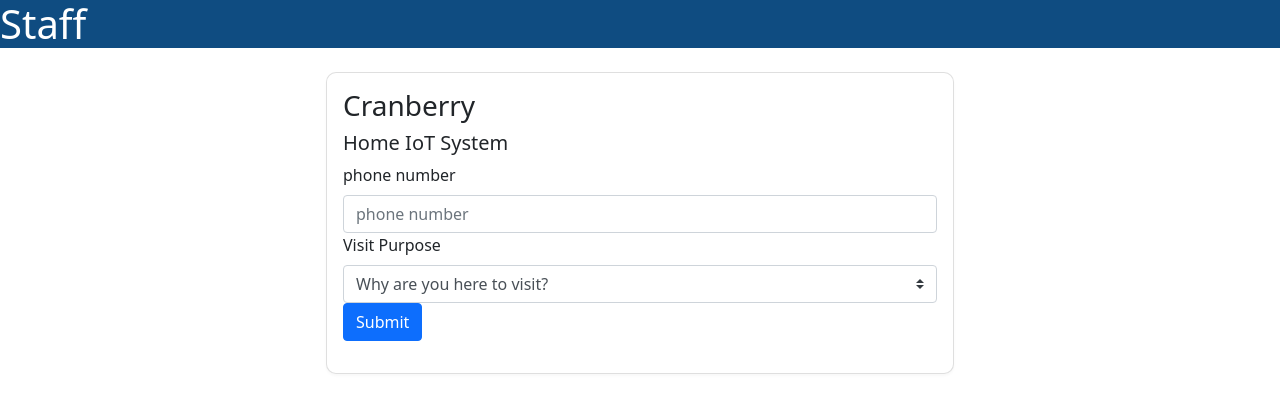
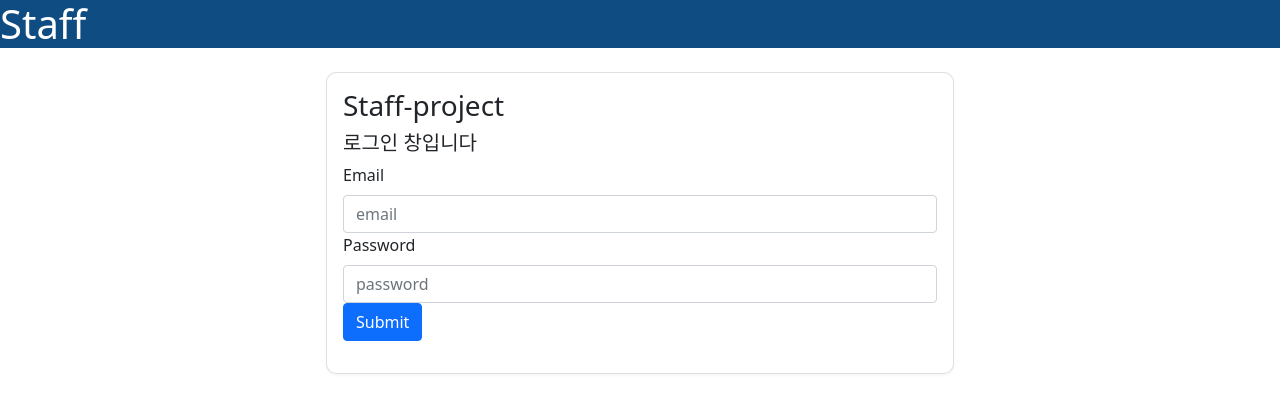
Before and after one commit to dor917/staffFront, a React (Create React App) app in the folder staffFront-master/: page /Login in a window 1280 px wide. Shown: the top 412 px of the page. Built offline with nearby package versions, Linux system fonts and the light colour scheme.

Commit message:
Login Form

```diff
--- a/staffFront-master/src/js/LoginForm.js
+++ b/staffFront-master/src/js/LoginForm.js
@@ -4,31 +4,28 @@ import React, { useState } from "react";
 import Form from "react-bootstrap/Form";
 import Button from "react-bootstrap/Button";
 import Collapse from "react-bootstrap/Collapse";
+
+
 const LoginForm = (props) => {
   return (
     <Form>
       {/* 인증번호 화면이 뜰지 안뜰지 설정 / props.showAuthCode가 true이면 안보입니다. */}
       <Collapse in={!props.showAuthCode}>
         <Form.Group controlId="exampleForm.SelectCustom">
-          <Form.Label>phone number</Form.Label>
+          <Form.Label>Email</Form.Label>
           <Form.Control
             type="text"
-            placeholder="phone number"
-            value={props.phone}
-            onChange={props.handlePhone}
+            placeholder="email"
+            value={props.email}
+            onChange={props.handleemail}
           />
-          <Form.Label>Visit Purpose</Form.Label>
+          <Form.Label>Password</Form.Label>
           <Form.Control
-            as="select"
-            custom
-            value={props.purpose}
-            onChange={props.handleSelect}
-          >
-            <option>Why are you here to visit?</option>
-            <option>As a Guest</option>
-            <option>As a Owner</option>
-          </Form.Control>
-
+            type="text"
+            placeholder="password"
+            value={props.password}
+            onChange={props.handlePassword}
+          />
           <Button variant="primary" type="submit">
             Submit
           </Button>
--- a/staffFront-master/src/pages/Login.js
+++ b/staffFront-master/src/pages/Login.js
@@ -5,16 +5,20 @@ import Card from "react-bootstrap/Card";
 import Row from "react-bootstrap/Row";
 import Col from "react-bootstrap/Col";
 
+
+
+
+
 const Login = () => {
-  const [phone, setPhone] = useState("");
-  const [purpose, setPurpose] = useState("");
+  const [email, setEmail] = useState("");
+  const [password, setPassword] = useState("");
   const [code, setCode] = useState("");
 
-  const handlePhone = (e) => {
-    setPhone(e.target.value);
+  const handleEmail = (e) => {
+    setEmail(e.target.value);
   };
-  const handleSelect = (e) => {
-    setPurpose(e.target.value);
+  const handlePassword = (e) => {
+    setPassword(e.target.value);
   };
   const handleCode = (e) => {
     setCode(e.target.value);
@@ -27,14 +31,14 @@ const Login = () => {
       <Col xs={1} md={3}></Col>
       <Col xs={10} md={6}>
         <Card body style={{ marginTop: "1rem", borderRadius: "10px" }}>
-          <h3>Cranberry</h3>
-          <h5>Home IoT System</h5>
+          <h3>Staff-project</h3>
+          <h5>로그인 창입니다</h5>
           <LoginForm
-            phone={phone}
-            purpose={purpose}
+            email={email}
+            password={password}
             showAuthCode={false}
-            handlePhone={handlePhone}
-            handleSelect={handleSelect}
+            handleEmail={handleEmail}
+            handlePassword={handlePassword}
             handleSubmit={handleSubmit}
             handleCode={handleCode}
           />
```
